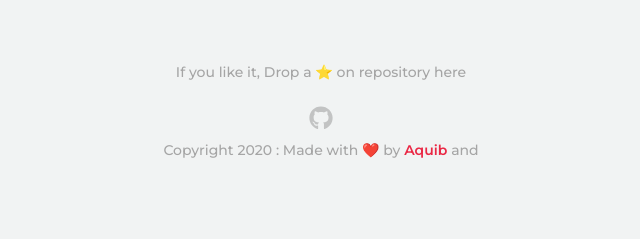
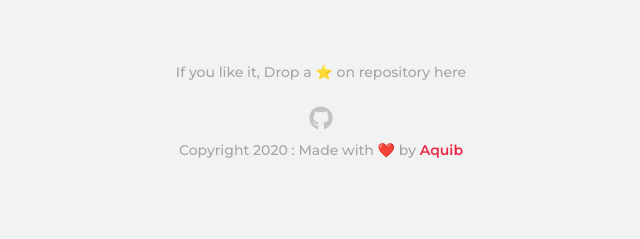
Before and after one commit to AquibPy/HaSa, a Flask app: page / in a window 1280 px wide. Shown: the part 1778-2017 px from the top of the page, without its empty margins (319-959 px from the left). Run offline with Flask 3, Linux system fonts and the light colour scheme; parts of the project's set-up code (start-up, migrations or seed data) failed here and were passed over; some libraries are stand-ins or nearby versions.

Commit message:
Update index.html

```diff
--- a/templates/index.html
+++ b/templates/index.html
@@ -99,7 +99,7 @@
             </div>
             <p>
                 Copyright 2020 : Made with ❤️ by
-                <a href="https://www.linkedin.com/in/mohd-aquib-182b2a71/" title="Aquib's Profile" target="_blank">Aquib</a> and
+                <a href="https://www.linkedin.com/in/mohd-aquib-182b2a71/" title="Aquib's Profile" target="_blank">Aquib</a>
             </p>
         </div>
     </footer>
```
